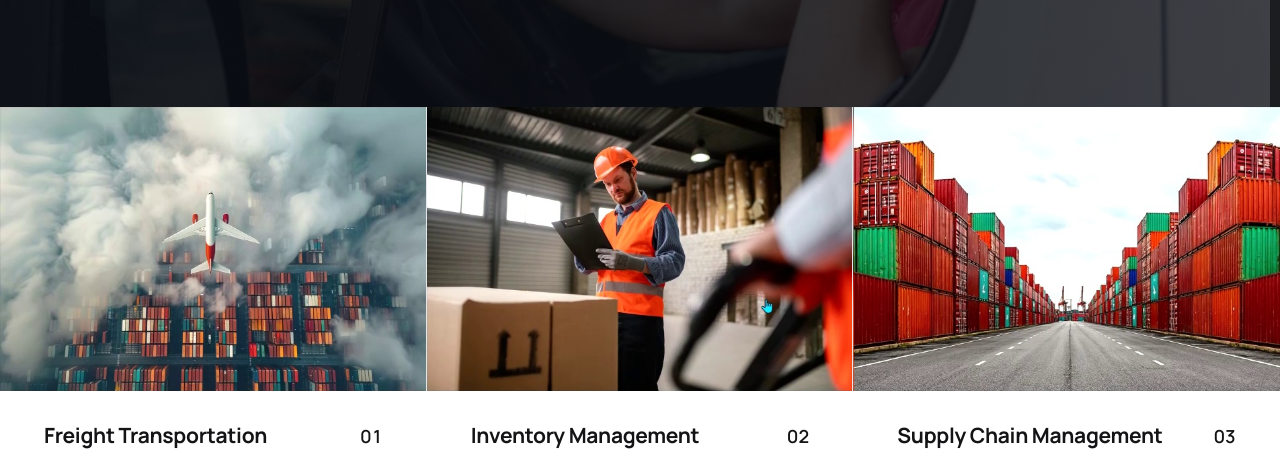
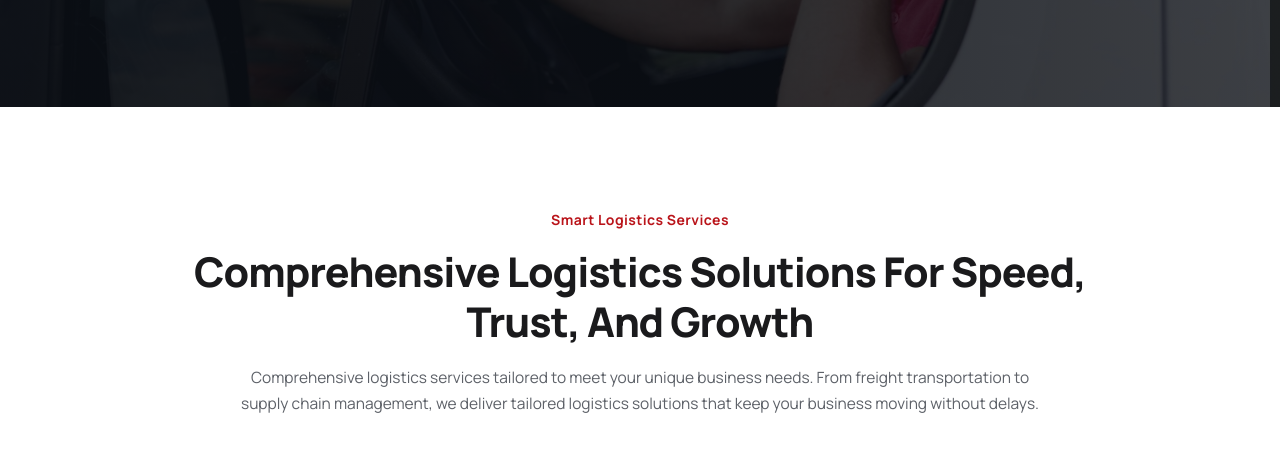
Before and after one commit to htzaml-01/trust, a plain HTML site: page services.html in a window 1280 px wide. Shown: the part 459-922 px from the top of the page. Drawn offline with Linux system fonts and the light colour scheme.

Commit message:
feat(services): add white intro section with Smart Logistics Services headline matching reference example

```diff
--- a/services.css
+++ b/services.css
@@ -149,6 +149,43 @@
 }
 
 /* ==========================================================================
+   SERVICES INTRO HEADER SECTION (White gap & headline before seamless grid)
+   ========================================================================== */
+
+.section-services-intro {
+  background-color: #ffffff;
+  padding: 100px 0 64px;
+  text-align: center;
+}
+
+.services-intro-eyebrow {
+  display: inline-block;
+  font-size: 14px;
+  font-weight: 700;
+  color: #ba141a;
+  letter-spacing: 0.03em;
+  margin-bottom: 16px;
+}
+
+.services-intro-title {
+  font-size: clamp(30px, 3.2vw, 44px);
+  font-weight: 800;
+  color: #1a1a1c;
+  line-height: 1.22;
+  letter-spacing: -0.025em;
+  max-width: 900px;
+  margin: 0 auto 18px;
+}
+
+.services-intro-subtitle {
+  font-size: 15.5px;
+  color: #5d6168;
+  line-height: 1.65;
+  max-width: 820px;
+  margin: 0 auto;
+}
+
+/* ==========================================================================
    SERVICES SEAMLESS LIST SECTION
    ========================================================================== */
 
--- a/services.html
+++ b/services.html
@@ -11,8 +11,8 @@
   <link rel="preconnect" href="https://fonts.gstatic.com" crossorigin />
   <link href="https://fonts.googleapis.com/css2?family=Manrope:wght@400;500;600;700;800&display=swap" rel="stylesheet" />
 
-  <link rel="stylesheet" href="styles.css?v=6" />
-  <link rel="stylesheet" href="services.css?v=6" />
+  <link rel="stylesheet" href="styles.css?v=7" />
+  <link rel="stylesheet" href="services.css?v=7" />
 </head>
 <body>
 
@@ -102,6 +102,19 @@
             </div>
           </div>
         </div>
+      </div>
+    </section>
+
+    <!-- SERVICES INTRO HEADER (EXACT 1:1 WITH KLARA EXAMPLE) -->
+    <section class="section-services-intro text-center">
+      <div class="container">
+        <span class="services-intro-eyebrow">Smart Logistics Services</span>
+        <h2 class="services-intro-title">
+          Comprehensive Logistics Solutions For Speed, Trust, And Growth
+        </h2>
+        <p class="services-intro-subtitle">
+          Comprehensive logistics services tailored to meet your unique business needs. From freight transportation to supply chain management, we deliver tailored logistics solutions that keep your business moving without delays.
+        </p>
       </div>
     </section>
 
@@ -268,6 +281,6 @@
     </div>
   </footer>
 
-  <script src="script.js?v=6"></script>
+  <script src="script.js?v=7"></script>
 </body>
 </html>
```
